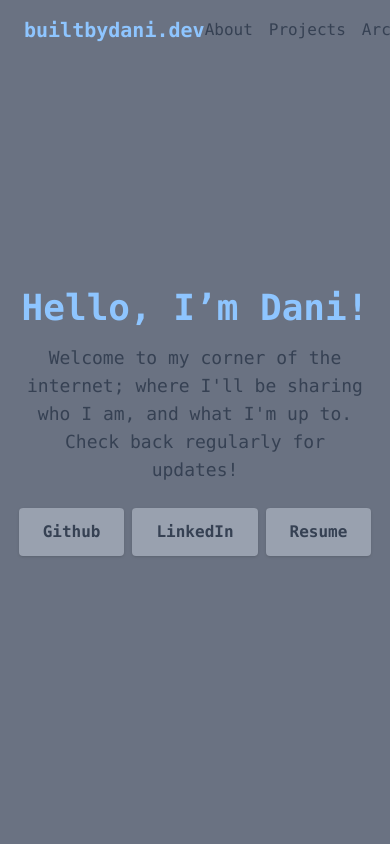
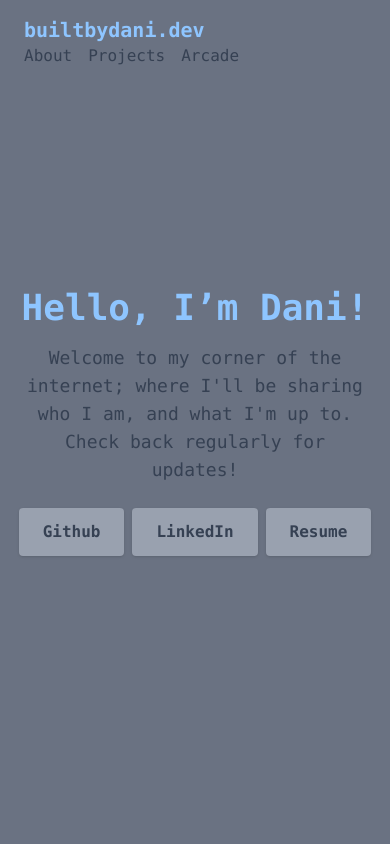
Before and after one commit to builtbydani/BioWebsite, a React (Vite) app in the folder builtbydani/: page / in a window 390 px wide. Shown: the top 844 px of the page. Built offline with nearby package versions, Linux system fonts and the light colour scheme.

Commit message:
mobile styling test

```diff
--- a/builtbydani/src/components/Navbar.tsx
+++ b/builtbydani/src/components/Navbar.tsx
@@ -27,7 +27,7 @@ export const Navbar: React.FC = () => {
           max-w-6xl mx-auto
           px-6 py-4
           font-mono
-          flex justify-between
+          sm:flex justify-between
           items-center
       ">
         <a
```
